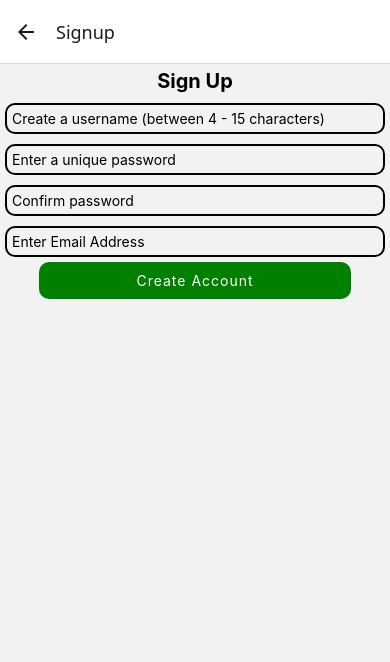
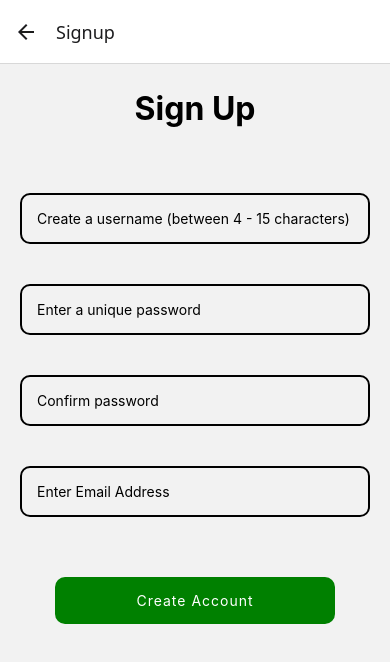
Before and after one commit to ComputerScienceWarrior/fitness-goals, a React Native app: screen /Signup in a window 390 px wide. Shown: the top 662 px of the page. Built offline with nearby package versions, Linux system fonts and the light colour scheme.

Commit message:
updates signup form styling

```diff
--- a/components/Signup/Styles.js
+++ b/components/Signup/Styles.js
@@ -1,24 +1,32 @@
 import { StyleSheet } from "react-native";
 
 const styles = StyleSheet.create({
+    newUserFormWrapper: {
+        display: 'flex',
+        flexDirection: 'column',
+        padding: 20,
+        height: 600
+    },
     header: {
         fontWeight: 'bold',
         fontSize: 20,
         textAlign: 'center',
-        padding: 5
+        padding: 5,
+        marginBottom: 60,
+        fontSize: 32
     },
     textInputs: {
         borderStyle: 'solid',
         borderWidth: 2,
-        padding: 5,
-        margin: 5,
+        padding: 15,
         borderRadius: 10,
+        marginBottom: 40,
     },
     alertText: {
         color: 'red'
     },
     createAccountButton: {
-        padding: 10,
+        padding: 15,
         backgroundColor: 'green',
         width: '80%',
         margin: 'auto',
```
